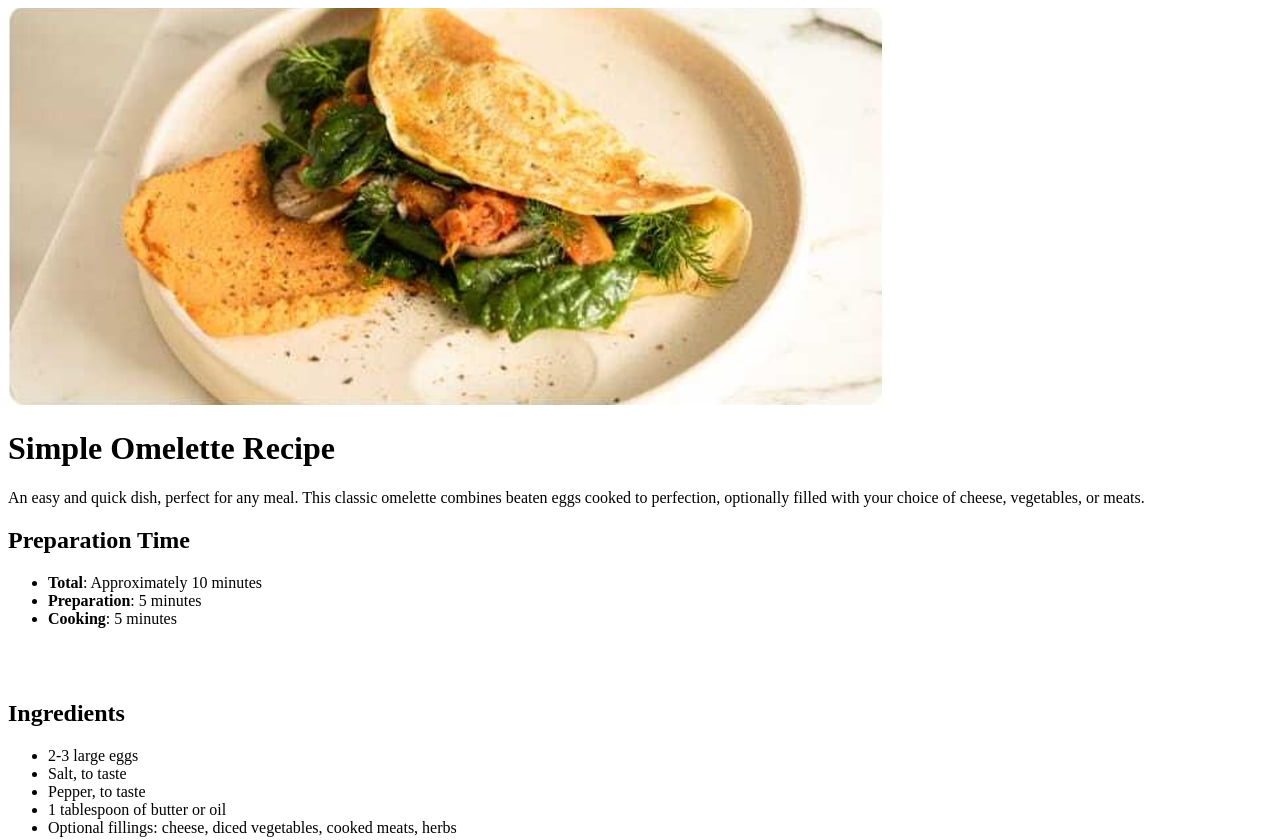
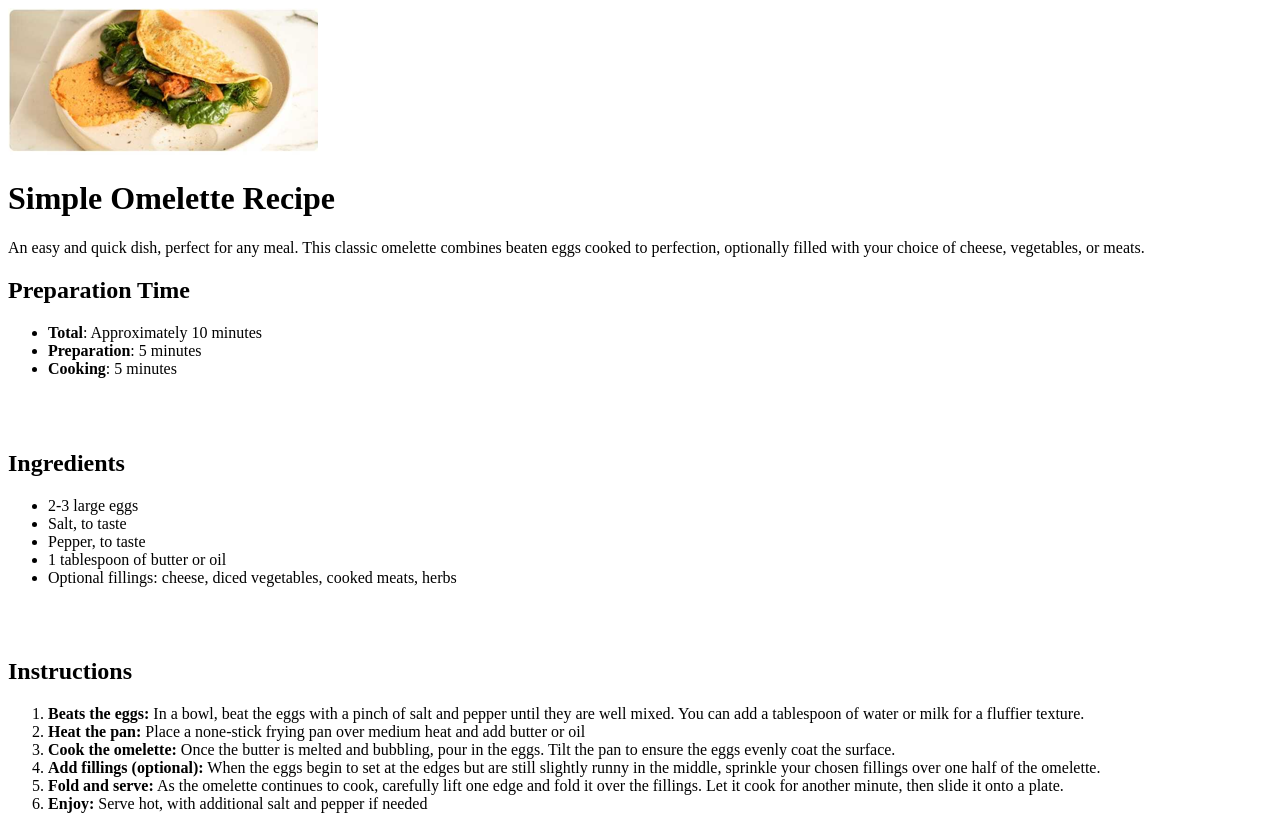
Before and after one commit to Alaa-Affori/web1-assignments, a plain HTML site: page HTML/index.html in a window 1280 px wide. Shown: the top 840 px of the page. Drawn offline with Linux system fonts and the light colour scheme.

Commit message:
updated code

```diff
--- a/HTML/index.html
+++ b/HTML/index.html
@@ -6,7 +6,7 @@
     <title>Document</title>
 </head>
 <body>
-    <img src="./dish.jfif"/>
+    <img src="./omlette.PNG"/>
     <div id="1">
         <h1>Simple Omelette Recipe</h1>
         <p>An easy and quick dish, perfect for any meal. This classic omelette combines beaten eggs cooked to perfection, optionally filled with your choice of cheese, vegetables, or meats.
```
Also changed, not shown: HTML/dish.jfif (deleted), HTML/omlette.PNG (added).
